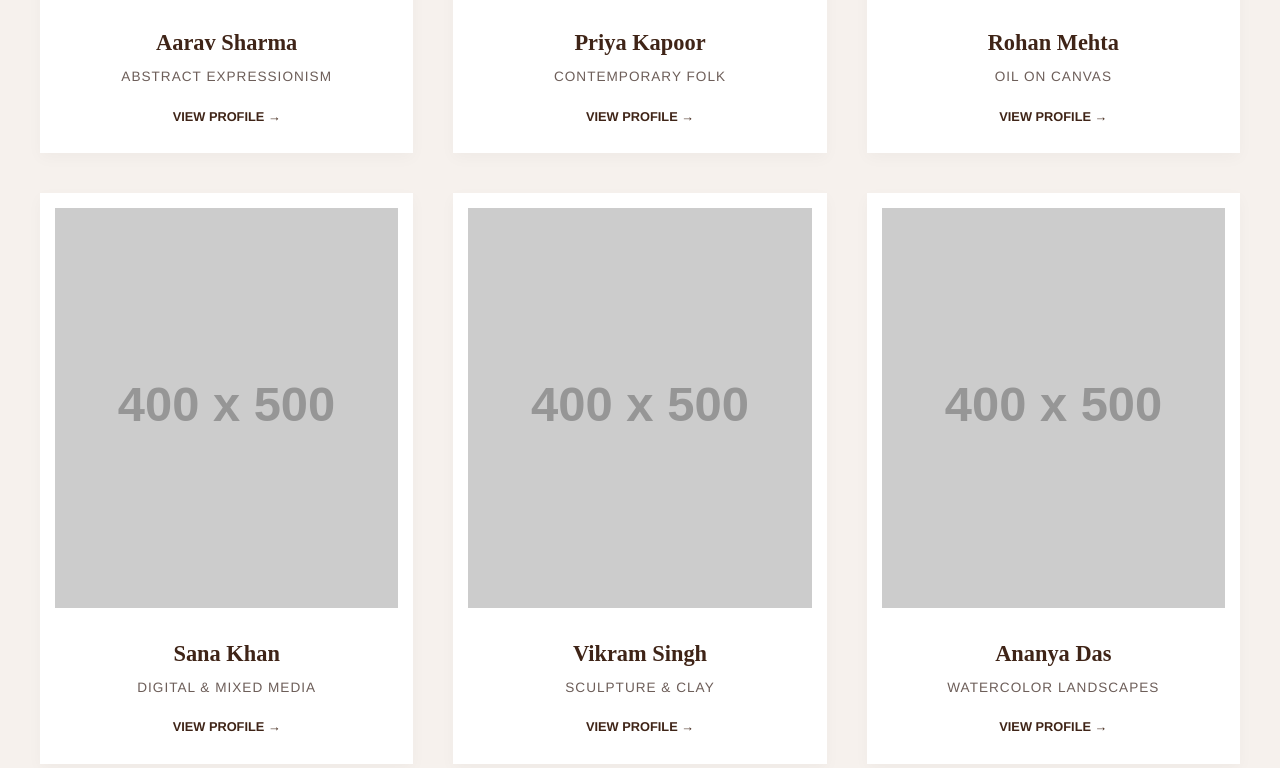
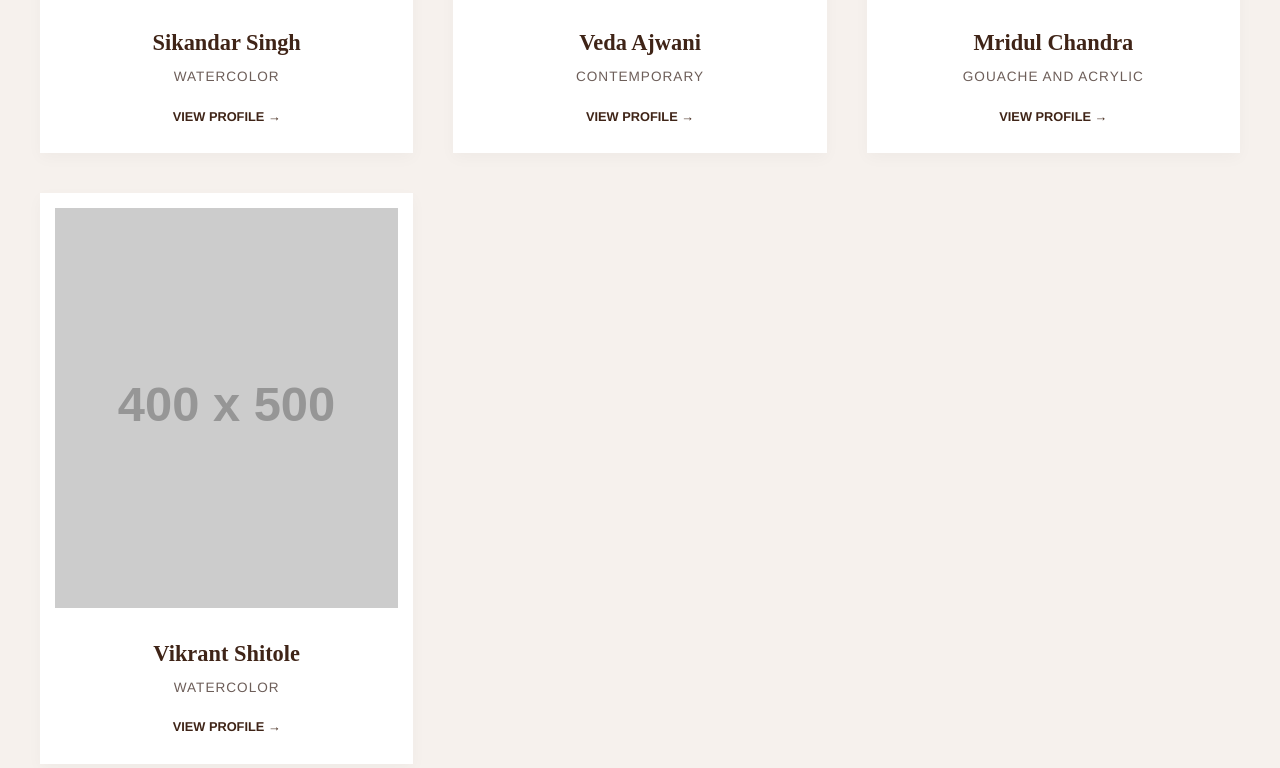
Before and after one commit to arttaara/dummy-landing-page, a plain HTML site: page artists.html in a window 1280 px wide. Shown: the part 763-1531 px from the top of the page. Drawn offline with Linux system fonts and the light colour scheme; placeholder pictures from the web are drawn by us.

Commit message:
launch test

```diff
--- a/artists.html
+++ b/artists.html
@@ -47,69 +47,49 @@
 
                 <div class="artist-card">
                     <div class="card-image">
-                        <img src="https://placehold.co/400x500/ABC0B8/3E2B26?text=Aarav" alt="Aarav Sharma">
+                        <img src="https://placehold.co/400x500/ABC0B8/3E2B26?text=Sikandar+Singh" alt="Sikandar Singh">
                     </div>
                     <div class="card-info">
-                        <h3>Aarav Sharma</h3>
-                        <p class="artist-style">Abstract Expressionism</p>
-                        <a href="#" class="link-arrow">View Profile &rarr;</a>
+                        <h3>Sikandar Singh</h3>
+                        <p class="artist-style">Watercolor</p>
+                        <a href="https://www.instagram.com/sikander_watercolor_artist/" class="link-arrow">View Profile &rarr;</a>
                     </div>
                 </div>
 
                 <div class="artist-card">
                     <div class="card-image">
-                        <img src="https://placehold.co/400x500/EAE7DC/3E2B26?text=Priya" alt="Priya Kapoor">
+                        <img src="https://placehold.co/400x500/EAE7DC/3E2B26?text=Veda+Ajwani" alt="Veda Ajwani">
                     </div>
                     <div class="card-info">
-                        <h3>Priya Kapoor</h3>
-                        <p class="artist-style">Contemporary Folk</p>
-                        <a href="#" class="link-arrow">View Profile &rarr;</a>
+                        <h3>Veda Ajwani</h3>
+                        <p class="artist-style">Contemporary</p>
+                        <a href="https://www.instagram.com/vedaajwani_art/" class="link-arrow">View Profile &rarr;</a>
                     </div>
                 </div>
 
                 <div class="artist-card">
                     <div class="card-image">
-                        <img src="https://placehold.co/400x500/D8C3A5/3E2B26?text=Rohan" alt="Rohan Mehta">
+                        <img src="https://placehold.co/400x500/D8C3A5/3E2B26?text=Mridul+Chandra" alt="Mridul Chandra">
                     </div>
                     <div class="card-info">
-                        <h3>Rohan Mehta</h3>
-                        <p class="artist-style">Oil on Canvas</p>
-                        <a href="#" class="link-arrow">View Profile &rarr;</a>
+                        <h3>Mridul Chandra</h3>
+                        <p class="artist-style">Gouache and Acrylic</p>
+                        <a href="https://www.instagram.com/mridul_chandra/" class="link-arrow">View Profile &rarr;</a>
                     </div>
                 </div>
 
                 <div class="artist-card">
                     <div class="card-image">
-                        <img src="https://placehold.co/400x500/ABC0B8/3E2B26?text=Sana" alt="Sana Khan">
+                        <img src="https://placehold.co/400x500/ABC0B8/3E2B26?text=Vikrant+Shitole" alt="Vikrant Shitole">
                     </div>
                     <div class="card-info">
-                        <h3>Sana Khan</h3>
-                        <p class="artist-style">Digital & Mixed Media</p>
-                        <a href="#" class="link-arrow">View Profile &rarr;</a>
+                        <h3>Vikrant Shitole</h3>
+                        <p class="artist-style">Watercolor</p>
+                        <a href="https://www.instagram.com/vikrantdshitole/?hl=en" class="link-arrow">View Profile &rarr;</a>
                     </div>
                 </div>
 
-                <div class="artist-card">
-                    <div class="card-image">
-                        <img src="https://placehold.co/400x500/EAE7DC/3E2B26?text=Vikram" alt="Vikram Singh">
-                    </div>
-                    <div class="card-info">
-                        <h3>Vikram Singh</h3>
-                        <p class="artist-style">Sculpture & Clay</p>
-                        <a href="#" class="link-arrow">View Profile &rarr;</a>
-                    </div>
-                </div>
 
-                <div class="artist-card">
-                    <div class="card-image">
-                        <img src="https://placehold.co/400x500/D8C3A5/3E2B26?text=Ananya" alt="Ananya Das">
-                    </div>
-                    <div class="card-info">
-                        <h3>Ananya Das</h3>
-                        <p class="artist-style">Watercolor Landscapes</p>
-                        <a href="#" class="link-arrow">View Profile &rarr;</a>
-                    </div>
-                </div>
 
             </div>
         </div>
```
Also changed, not shown: journal.html (+4 -4 lines), assets/images/pexels-didsss-3826337.jpg (added), 3 other files.
